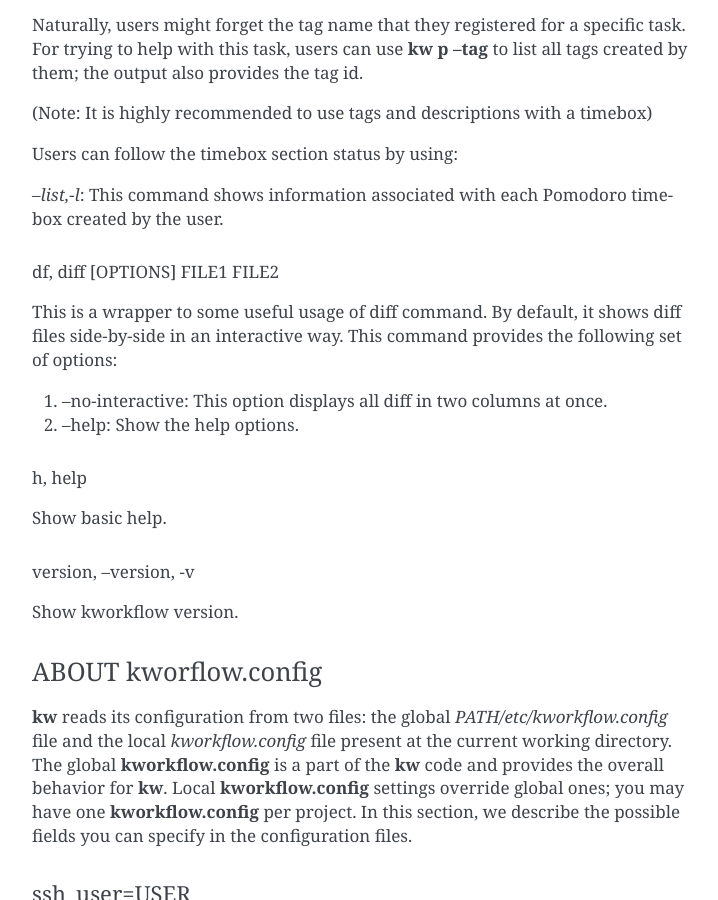
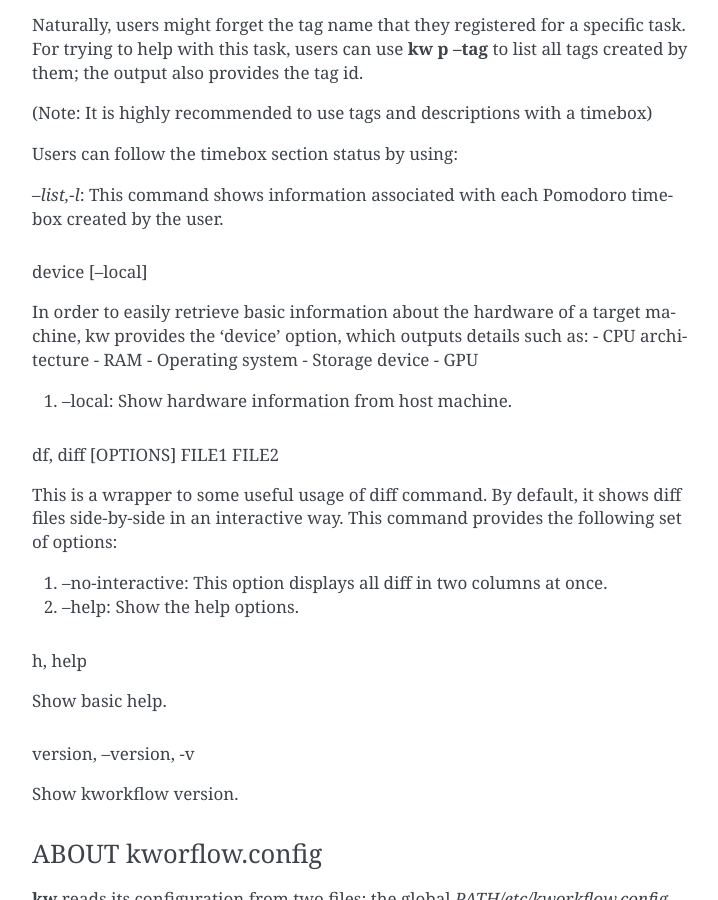
Before and after one commit to kworkflow/kworkflow, a Sphinx documentation site: the page built from documentation/man/kw.rst, in a window 1280 px wide and 900 px high, scrolled down 8191 px. Shown: the whole window, without its empty margins (388-1106 px from the left). Built offline with Sphinx 7.4.7, drawn with Linux system fonts in a browser that asks for light colours.

Commit message:
src: device_info: introduce device information option
This commit introduces the 'kw device' feature (which shows hardware
information from the local machine), as well as the corresponding test.

Signed-off-by: Magali Lemes <magalilemes00@gmail.com>

```diff
--- a/documentation/man/kw.rst
+++ b/documentation/man/kw.rst
@@ -384,6 +384,18 @@ Users can follow the timebox section status by using:
 *--list,-l*: This command shows information associated with each Pomodoro
 timebox created by the user.
 
+device [--local]
+~~~~~~~~~~~~~~~~
+In order to easily retrieve basic information about the hardware of a target
+machine, kw provides the 'device' option, which outputs details such as:
+- CPU architecture
+- RAM
+- Operating system
+- Storage device
+- GPU
+
+1. --local: Show hardware information from host machine.
+
 df, diff [OPTIONS] FILE1 FILE2
 ~~~~~~~~~~~~~~~~~~~~~~~~~~~~~~
 This is a wrapper to some useful usage of diff command. By default, it shows
```
Also changed, not shown: 5 other files.
